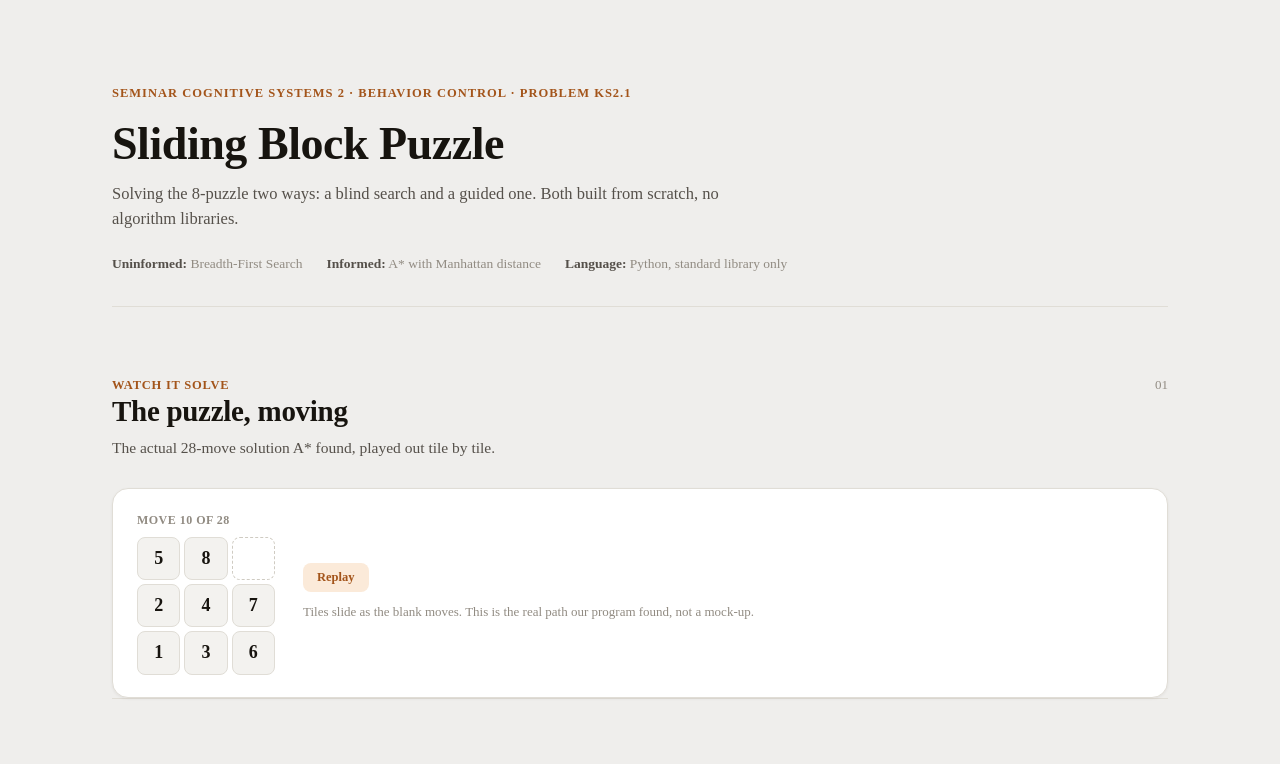
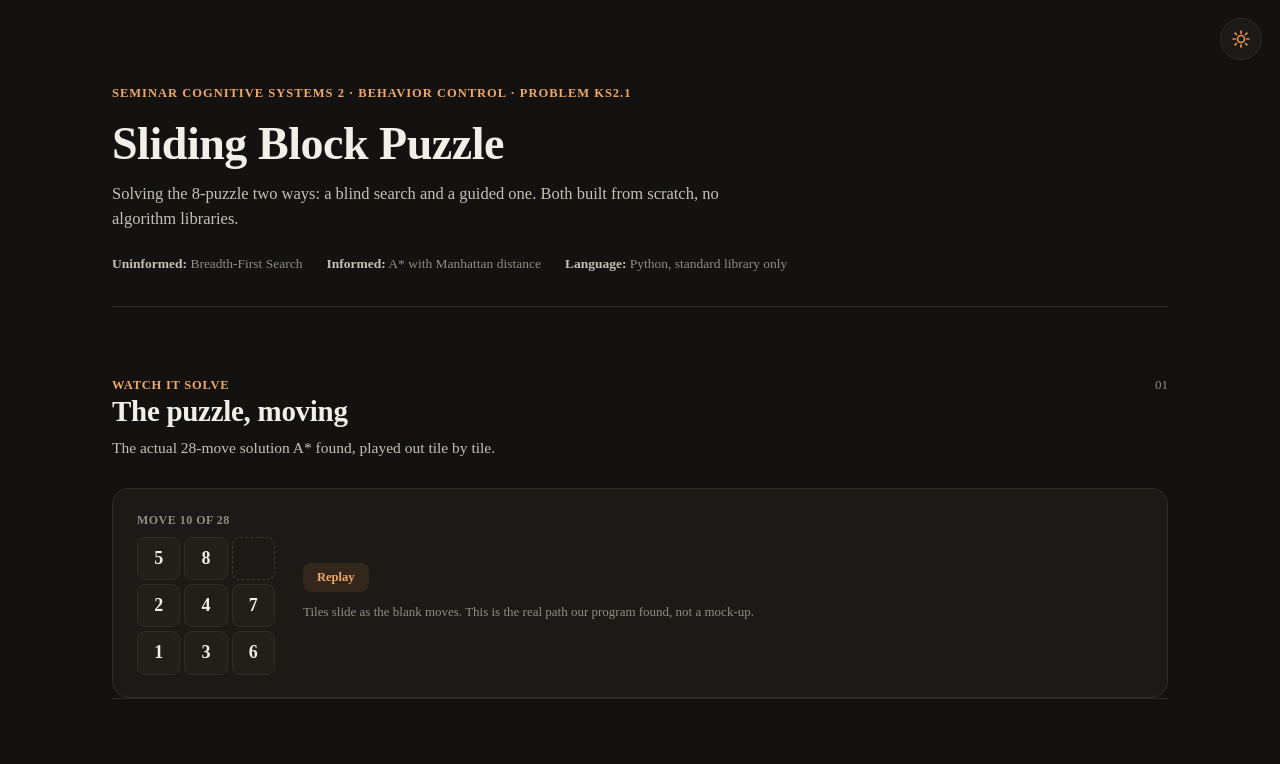
Before and after one commit to Srimonchaari/Sliding-Block-Puzzle---Search-Algorithm-, a plain HTML site: page docs/index.html in a window 1280 px wide. Shown: the top 764 px of the page. Drawn offline with Linux system fonts and the light colour scheme.

Commit message:
Add a light and dark mode toggle to the slide deck
Defaults to dark mode and adds a sun and moon button so the theme
can be switched and checked manually, on top of the existing
automatic light and dark styling.

```diff
--- a/docs/index.html
+++ b/docs/index.html
@@ -1,5 +1,13 @@
 <title>Sliding Block Puzzle: BFS vs A*</title>
 <meta name="viewport" content="width=device-width, initial-scale=1">
+<script>
+  // Set the theme before the page paints, so it never flashes the wrong mode.
+  (function () {
+    var saved = null;
+    try { saved = localStorage.getItem("theme"); } catch (e) {}
+    document.documentElement.setAttribute("data-theme", saved || "dark");
+  })();
+</script>
 
 <style>
   :root {
@@ -221,7 +229,28 @@
 
   code.inline { font-family: ui-monospace, "SF Mono", Menlo, monospace; background: var(--surface-2); padding: 2px 6px; border-radius: 5px; font-size: 0.86em; color: var(--ink); }
 
-  @media print { .slide { break-inside: avoid; page-break-after: always; } }
+  /* theme toggle: fixed sun/moon button */
+  .theme-toggle {
+    position: fixed; top: 18px; right: 18px; z-index: 100;
+    width: 42px; height: 42px; border-radius: 50%;
+    display: flex; align-items: center; justify-content: center;
+    background: var(--surface); border: 1px solid var(--line);
+    box-shadow: var(--shadow); cursor: pointer;
+    transition: background 0.2s ease, border-color 0.2s ease;
+  }
+  .theme-toggle:hover { border-color: var(--accent); }
+  .theme-toggle:focus-visible { outline: 2px solid var(--accent); outline-offset: 2px; }
+  .theme-toggle svg { width: 20px; height: 20px; }
+  .theme-toggle .sun { color: var(--accent); display: none; }
+  .theme-toggle .moon { color: var(--accent-ink); display: none; }
+  :root[data-theme="dark"] .theme-toggle .sun { display: block; }
+  :root[data-theme="light"] .theme-toggle .moon { display: block; }
+  @media (max-width: 640px) {
+    .theme-toggle { top: 10px; right: 10px; width: 38px; height: 38px; }
+    .theme-toggle svg { width: 18px; height: 18px; }
+  }
+
+  @media print { .theme-toggle { display: none; } .slide { break-inside: avoid; page-break-after: always; } }
 
   /* ---------- mobile ---------- */
   @media (max-width: 640px) {
@@ -264,6 +293,23 @@
     .closing h1 { font-size: 30px; }
   }
 </style>
+
+<button class="theme-toggle" id="themeToggle" type="button" aria-label="Switch between light and dark mode">
+  <svg class="sun" viewBox="0 0 24 24" fill="none" stroke="currentColor" stroke-width="2" stroke-linecap="round">
+    <circle cx="12" cy="12" r="4.2"/>
+    <line x1="12" y1="2.5" x2="12" y2="5"/>
+    <line x1="12" y1="19" x2="12" y2="21.5"/>
+    <line x1="2.5" y1="12" x2="5" y2="12"/>
+    <line x1="19" y1="12" x2="21.5" y2="12"/>
+    <line x1="4.9" y1="4.9" x2="6.6" y2="6.6"/>
+    <line x1="17.4" y1="17.4" x2="19.1" y2="19.1"/>
+    <line x1="4.9" y1="19.1" x2="6.6" y2="17.4"/>
+    <line x1="17.4" y1="6.6" x2="19.1" y2="4.9"/>
+  </svg>
+  <svg class="moon" viewBox="0 0 24 24" fill="currentColor">
+    <path d="M20 14.5c-1 0.3-2 0.5-3.1 0.5-5 0-9-4-9-9 0-1.1 0.2-2.1 0.5-3.1C4.7 4 2 7.6 2 11.8 2 17 6.4 21.3 11.6 21.3c4.2 0 7.8-2.7 9-6.4-0.2 0-0.4-0.1-0.6-0.4Z"/>
+  </svg>
+</button>
 
 <div class="deck">
 
@@ -841,4 +887,16 @@
   render(SOLUTION[0]);
   setTimeout(play, 500);
 })();
+
+(function () {
+  var root = document.documentElement;
+  var toggle = document.getElementById("themeToggle");
+
+  toggle.addEventListener("click", function () {
+    var current = root.getAttribute("data-theme");
+    var next = current === "dark" ? "light" : "dark";
+    root.setAttribute("data-theme", next);
+    try { localStorage.setItem("theme", next); } catch (e) {}
+  });
+})();
 </script>
```
